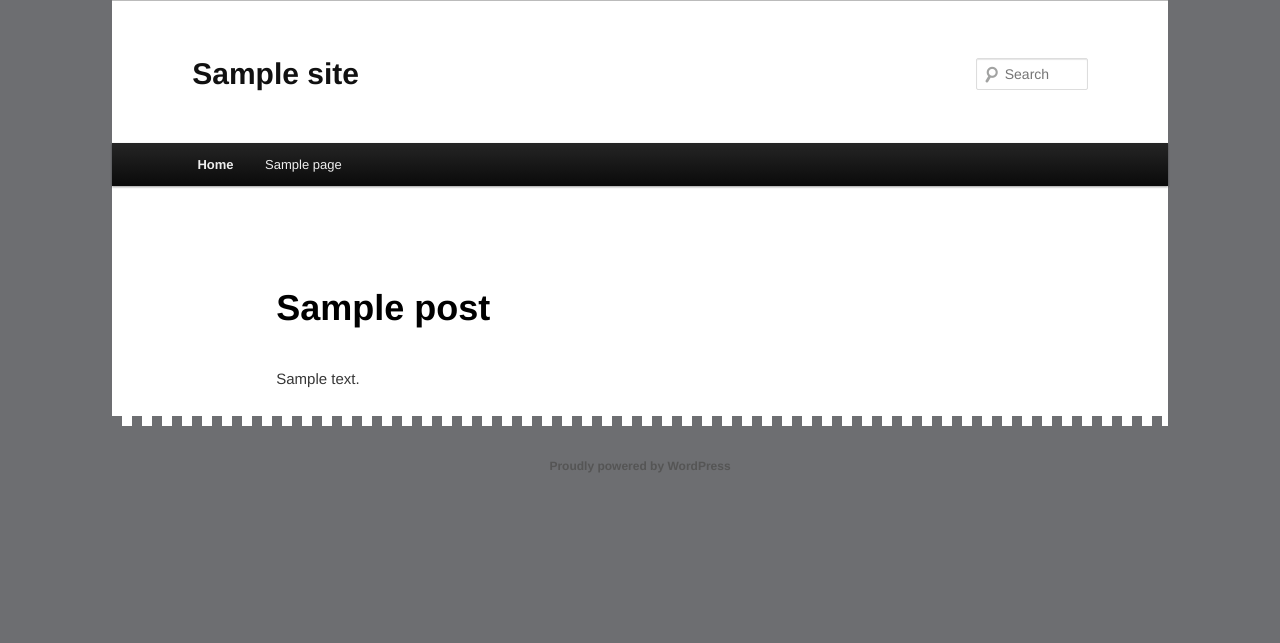
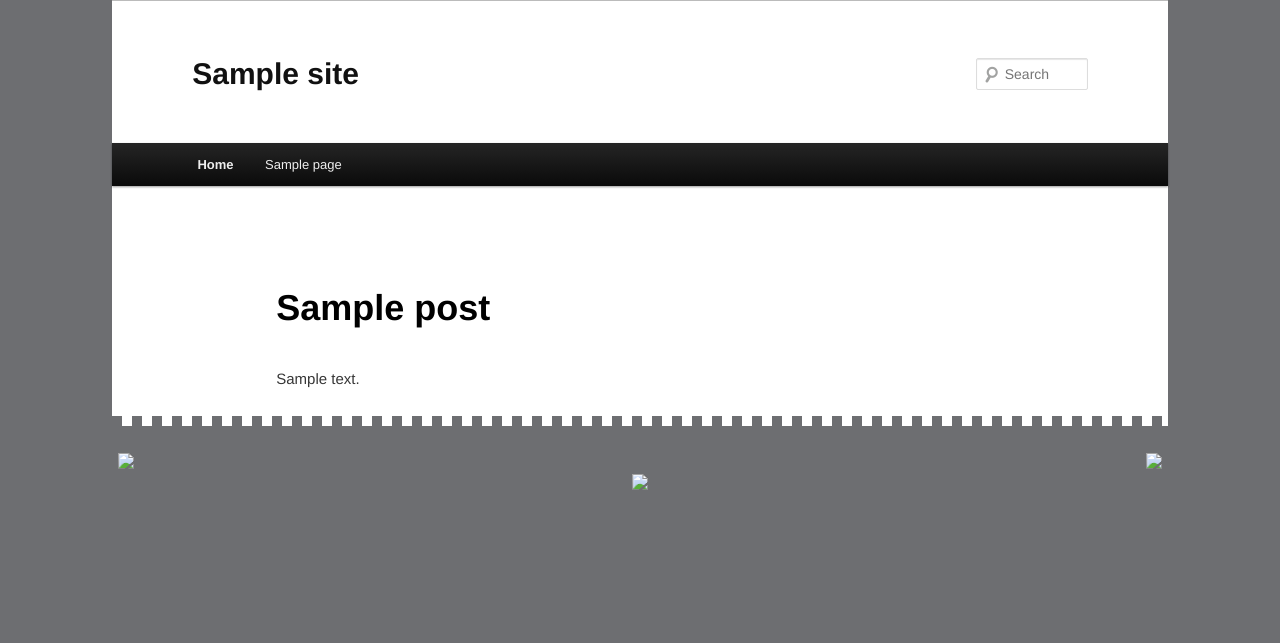
Before and after one commit to jmataya/IHT, a WordPress theme: template Site/Theme/page.php in a window 1280 px wide. Shown: the part 31-674 px from the top of the page. Run offline with PHP 8.4 and a stand-in for WordPress, Linux system fonts and the light colour scheme; the site name, menu and one post (Sample post) are stand-ins, and other content is empty; some libraries are stand-ins or nearby versions.

Commit message:
Added logos to the bottom of the page for the hosts. The logo for Heinz is just a placeholder until we get the exact logo. For now, it will display the Tepper logo.

```diff
--- a/Site/Theme/footer.php
+++ b/Site/Theme/footer.php
@@ -22,10 +22,23 @@
 					get_sidebar( 'footer' );
 			?>
 
-			<div id="site-generator">
+			<!--<div id="site-generator">
 				<?php do_action( 'twentyeleven_credits' ); ?>
 				<a href="<?php echo esc_url( __( 'http://wordpress.org/', 'twentyeleven' ) ); ?>" title="<?php esc_attr_e( 'Semantic Personal Publishing Platform', 'twentyeleven' ); ?>" rel="generator"><?php printf( __( 'Proudly powered by %s', 'twentyeleven' ), 'WordPress' ); ?></a>
-			</div>
+			</div>-->
+			<div id="site-generator">
+			    <div id="tepper">
+    			    <img src="<?php echo esc_url( home_url( '/' ) ); ?>wp-content/themes/iht/images/hosts/tepper-logo.png" />
+			    </div>
+			    <div id="cmuandheinz">
+			        <div id="cmu">
+			            <img src="<?php echo esc_url( home_url( '/' ) ); ?>wp-content/themes/iht/images/hosts/CMU-logo.png" />
+		            </div>
+		            <div id="heinz">
+		                <img src="<?php echo esc_url( home_url( '/' ) ); ?>wp-content/themes/iht/images/hosts/heinz-logo.png" />
+	                </div>
+	            </div>
+            </div>
 	</footer><!-- #colophon -->
 </div><!-- #page -->
 
--- a/Site/Theme/style.css
+++ b/Site/Theme/style.css
@@ -2254,6 +2254,40 @@
 	width: 16px;
 }
 
+#tepper {
+    position: relative;
+    float: left;
+    width:20%;
+    margin-left: 0px;
+    margin-bottom: 20px;
+}
+
+#tepper img {
+    float: left;
+}
+
+#cmuandheinz {
+    position: relative;
+    float: right;
+    width: 80%;
+}
+
+#cmu {
+    position: relative;
+    float: left;
+    width: 75%;
+    margin-top: 20px;
+}
+
+#heinz {
+    position: relative;
+    float: right;
+    width: 25%;
+}
+
+#heinz img {
+    float: right;
+}
 
 /* =Responsive Structure
 ----------------------------------------------- */
```
Also changed, not shown: Site/Theme/images/hosts/BW-TEPPER-LOGO.png (deleted), Site/Theme/images/hosts/heinz-logo.png (added), Site/Theme/images/hosts/tepper-logo.png (added).
